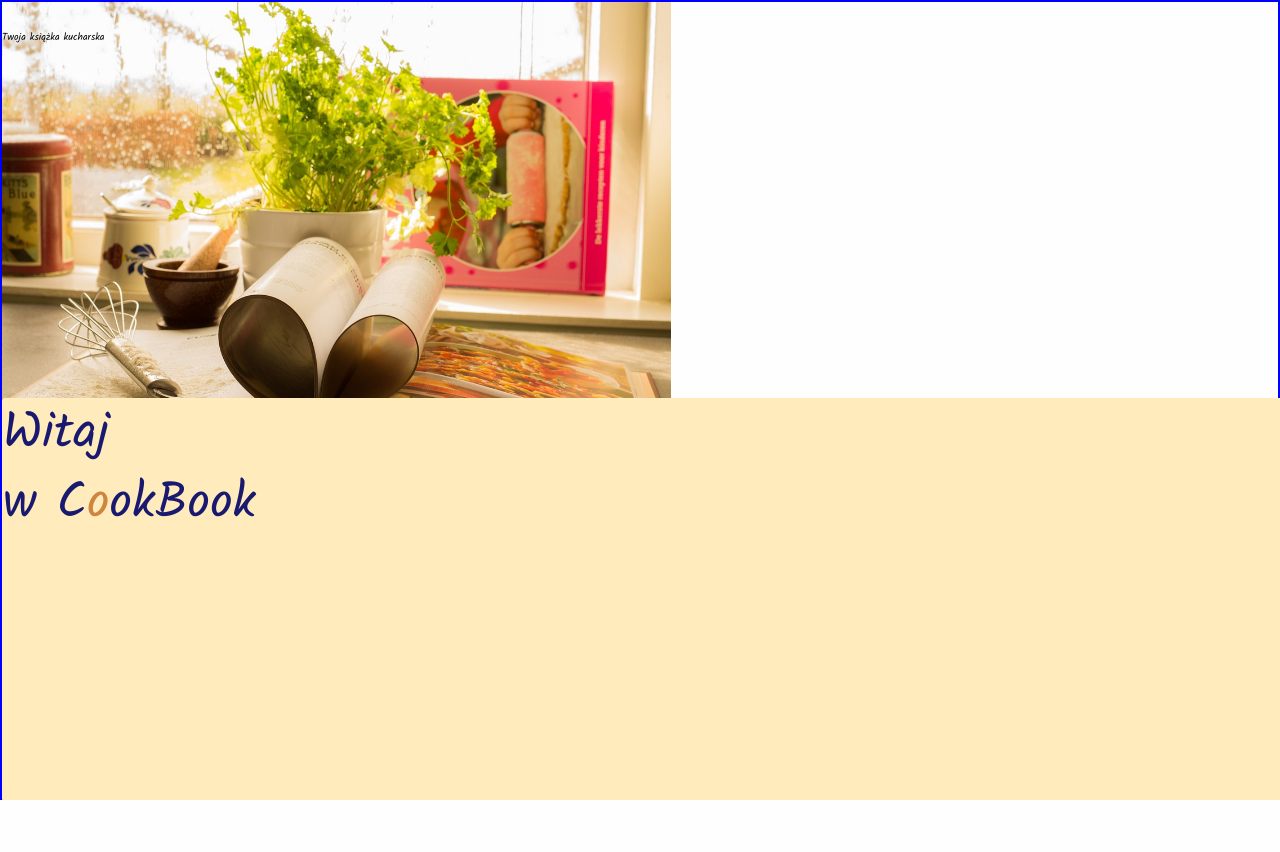
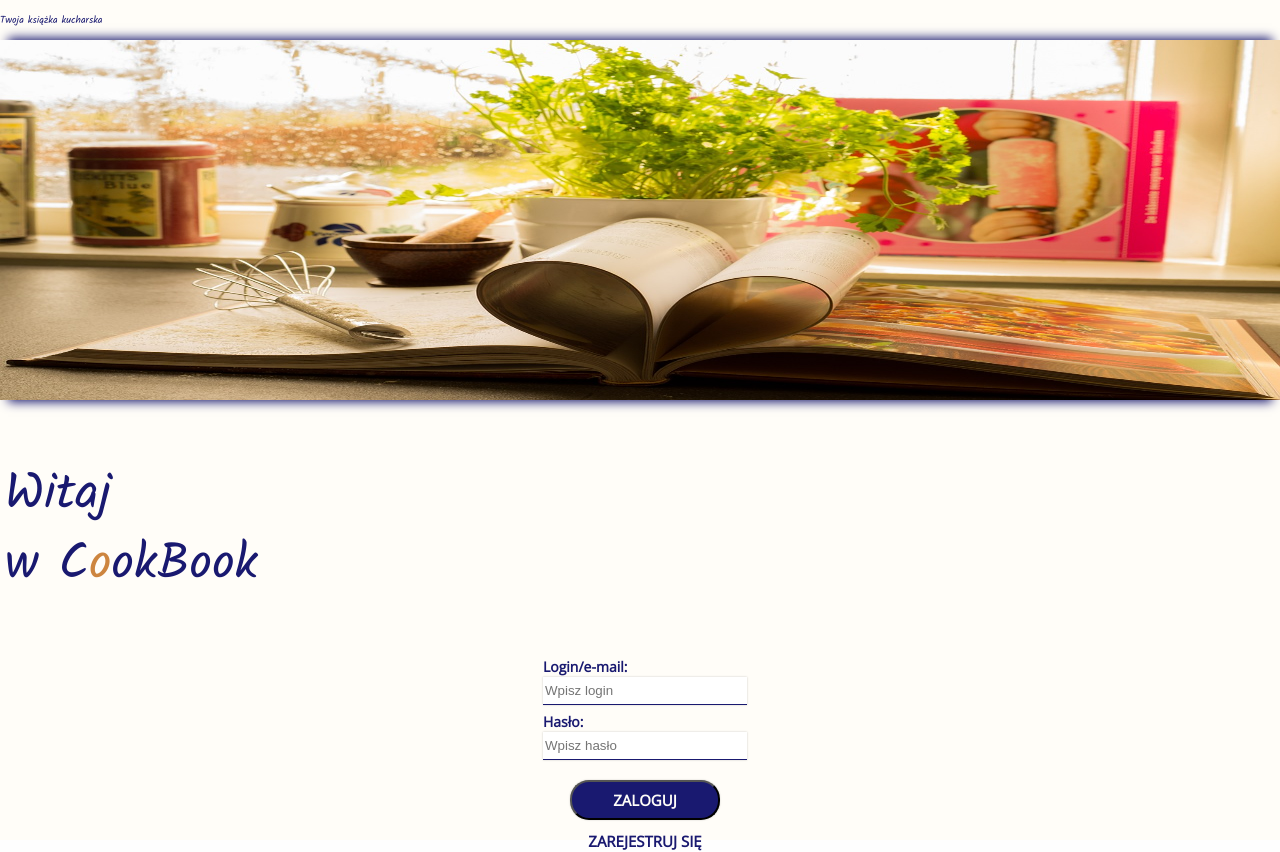
Before and after one commit to klaudiakruba/CookBook-project, a React (Vite) app in the folder cookbook-project/: page / in a window 1280 px wide. Before the commit the page ends 800 px from the top, so only its background shows below. Built offline with nearby package versions, Linux system fonts and the light colour scheme.

Commit message:
first view style completed

```diff
--- a/cookbook-project/package.json
+++ b/cookbook-project/package.json
@@ -11,6 +11,7 @@
   "dependencies": {
     "react": "^18.2.0",
     "react-dom": "^18.2.0",
+    "react-router-dom": "^6.9.0",
     "sass": "^1.59.3"
   },
   "devDependencies": {
--- a/cookbook-project/src/App.jsx
+++ b/cookbook-project/src/App.jsx
@@ -1,16 +1,21 @@
 import { useState } from "react";
-// import reactLogo from "./assets/react.svg";
-// import viteLogo from "/vite.svg";
+import MainView from "./MainView";
 import "./App.css";
-
-import Navigation from "./Navigation";
-import FirstPageMain from "./Main_view";
+import {
+	HashRouter,
+	Route,
+	Routes,
+	Link,
+	NavLink,
+	Outlet,
+} from "react-router-dom";
 const App = () => {
 	return (
-		<>
-			<Navigation />
-			<FirstPageMain />
-		</>
+		<HashRouter>
+			<Routes>
+				<Route path="/" element={<MainView />} />
+			</Routes>
+		</HashRouter>
 	);
 };
 
--- /dev/null
+++ b/cookbook-project/src/MainView.jsx
@@ -0,0 +1,59 @@
+import React, { useState } from "react";
+import cookbook from "./assets/cookbook.jpg";
+import Navigation from "./Navigation";
+
+const MainView = () => {
+	const [login, setLogin] = useState("");
+	const [password, setPassword] = useState("");
+	const handleSubmit = (e) => {
+		e.preventDefault();
+	};
+	return (
+		<div className="first_view">
+			<Navigation />
+			<section className="first-page__main">
+				<img src={cookbook} className="main_img" alt="CookBook"></img>
+				<div className="main">
+					<p className="first-page__text">
+						Witaj
+						<br />w C<strong className="special_text">o</strong>okBook
+					</p>
+					<form onSubmit={handleSubmit}>
+						<div className="label_container">
+							<label className="log_text" name="login">
+								Login/e-mail:
+							</label>
+							<input
+								name="login"
+								type="text"
+								value={login}
+								onChange={(e) => setLogin(e.target.value)}
+								placeholder="Wpisz login"></input>
+						</div>
+						<div className="label_container">
+							<label className="log_text" name="password">
+								Hasło:
+							</label>
+
+							<input
+								name="password"
+								type="text"
+								value={password}
+								onChange={(e) => setPassword(e.target.value)}
+								placeholder="Wpisz hasło"></input>
+						</div>
+
+						<button type="submit" className="btn">
+							ZALOGUJ
+						</button>
+					</form>
+					<button type="submit" className="btn btn_register">
+						ZAREJESTRUJ SIĘ
+					</button>
+				</div>
+			</section>
+		</div>
+	);
+};
+
+export default MainView;
--- a/cookbook-project/src/Main_view.jsx
+++ /dev/null
@@ -1,18 +0,0 @@
-import React from "react";
-import cookbook from "./assets/cookbook.jpg";
-
-const FirstPageMain = () => {
-	return (
-		<section className="first-page__main">
-			<img src={cookbook} className="main_img" alt="CookBook"></img>
-			<div className="main">
-				<p className="first-page__text">
-					Witaj
-					<br />w C<strong className="special_text">o</strong>okBook
-				</p>
-			</div>
-		</section>
-	);
-};
-
-export default FirstPageMain;
--- a/cookbook-project/src/Navigation.jsx
+++ b/cookbook-project/src/Navigation.jsx
@@ -2,11 +2,9 @@ import React from "react";
 
 const Navigation = () => {
 	return (
-		<>
-			<nav>
-				<h1 className="logo">Twoja książka kucharska</h1>
-			</nav>
-		</>
+		<nav>
+			<h1 className="logo">Twoja książka kucharska</h1>
+		</nav>
 	);
 };
 
--- a/cookbook-project/src/sass/main.scss
+++ b/cookbook-project/src/sass/main.scss
@@ -7,7 +7,6 @@ body {
 	background-color: $first-color;
 	width: 100vw;
 	height: 100vh;
-	border: 2px solid blue;
 	display: flex;
 	box-sizing: border-box;
 }
@@ -15,47 +14,51 @@ body {
 /*****FIRST PAGE*****/
 
 //navigation section
+.first_view {
+	background-color: adjust-color($third-color, $lightness: 12%);
+	display: flex;
+	flex-direction: column;
+	z-index: -1;
+}
 nav {
 	display: flex;
+	align-items: center;
 	height: 5vh;
-	width: 100%;
+	width: 100vw;
 
+	border-bottom-left-radius: 1rem;
+	border-bottom-right-radius: 1rem;
 	.logo {
-		display: flex;
 		font-family: $font-title;
 		font-size: 1rem;
-		align-items: flex-end;
+		color: $font-color-basic;
 	}
 }
 
 //main section
 .first-page__main {
-	// padding-left: 0.4rem;
 	display: flex;
 	width: 100vw;
-	height: 50%;
-	padding-bottom: 1rem;
-	align-items: center;
+	height: 100vh;
+	flex-direction: column;
 
 	img {
-		position: absolute;
-		z-index: -1;
-		top: 0;
-		left: -5rem;
 		width: auto;
-		height: 60%;
+		height: 45%;
+		background-color: transparent;
+		box-shadow: -0px -10px 10px -8px $font-color-basic,
+			0px 10px 10px -8px $font-color-basic;
 	}
 
 	.main {
-		position: absolute;
-		bottom: 0;
-		background-color: $third-color;
-		height: 50%;
+		display: flex;
+		flex-direction: column;
+		height: 52vh;
 		width: 100vw;
-		border: 1px solid $third-color;
-		border-top-left-radius: 3px;
+		padding-left: 0.5rem;
 	}
 	.first-page__text {
+		padding: 6rem 0 6rem 0;
 		font-family: $font-title;
 		color: $font-color-basic;
 		font-size: 5rem;
@@ -64,4 +67,58 @@ nav {
 			color: $font-color-secondary;
 		}
 	}
+	form {
+		display: flex;
+		flex-direction: column;
+		align-items: center;
+
+		input {
+			border: transparent;
+			width: 20rem;
+			height: 2.5rem;
+			border-bottom: 1px solid $font-color-basic;
+			box-shadow: 0 0 0.2rem rgba(0, 0, 0, 0.2);
+			margin-bottom: 1rem;
+
+			&:placeholder {
+				color: $light-grey-color;
+			}
+		}
+		.label_container {
+			display: flex;
+			flex-direction: column;
+			gap: 0.3rem;
+			.log_text {
+				font-weight: bolder;
+				font-family: $font-text;
+				font-size: 1.4rem;
+				color: $font-color-basic;
+			}
+		}
+	}
+	.btn {
+		margin-top: 1rem;
+		background-color: $font-color-basic;
+		color: adjust-color($third-color, $lightness: 12%);
+		font-family: $font-text;
+		border-radius: 1.9rem;
+		font-weight: bold;
+		font-size: 1.5rem;
+		width: 15rem;
+		height: 4rem;
+		cursor: pointer;
+		box-shadow: 0 0 0.2rem rgba(0, 0, 0, 0.2);
+	}
+	.btn:hover {
+		opacity: 0.6;
+	}
+	button.btn {
+		&.btn_register {
+			background-color: transparent;
+			color: $font-color-basic;
+			border: none;
+			box-shadow: none;
+			align-self: center;
+		}
+	}
 }
--- a/cookbook-project/src/sass/settings/_variables.scss
+++ b/cookbook-project/src/sass/settings/_variables.scss
@@ -12,3 +12,4 @@ $first-color: #fefefe;
 $second-color: #fdffcd;
 $third-color: #ffebbb;
 $fourth-color: #ffcab0;
+$light-grey-color: #ece8e7;
```
Also changed, not shown: cookbook-project/src/MainButton.jsx (added, +12 -0 lines), 1 other file (tests, documents, lock files or other folders).
